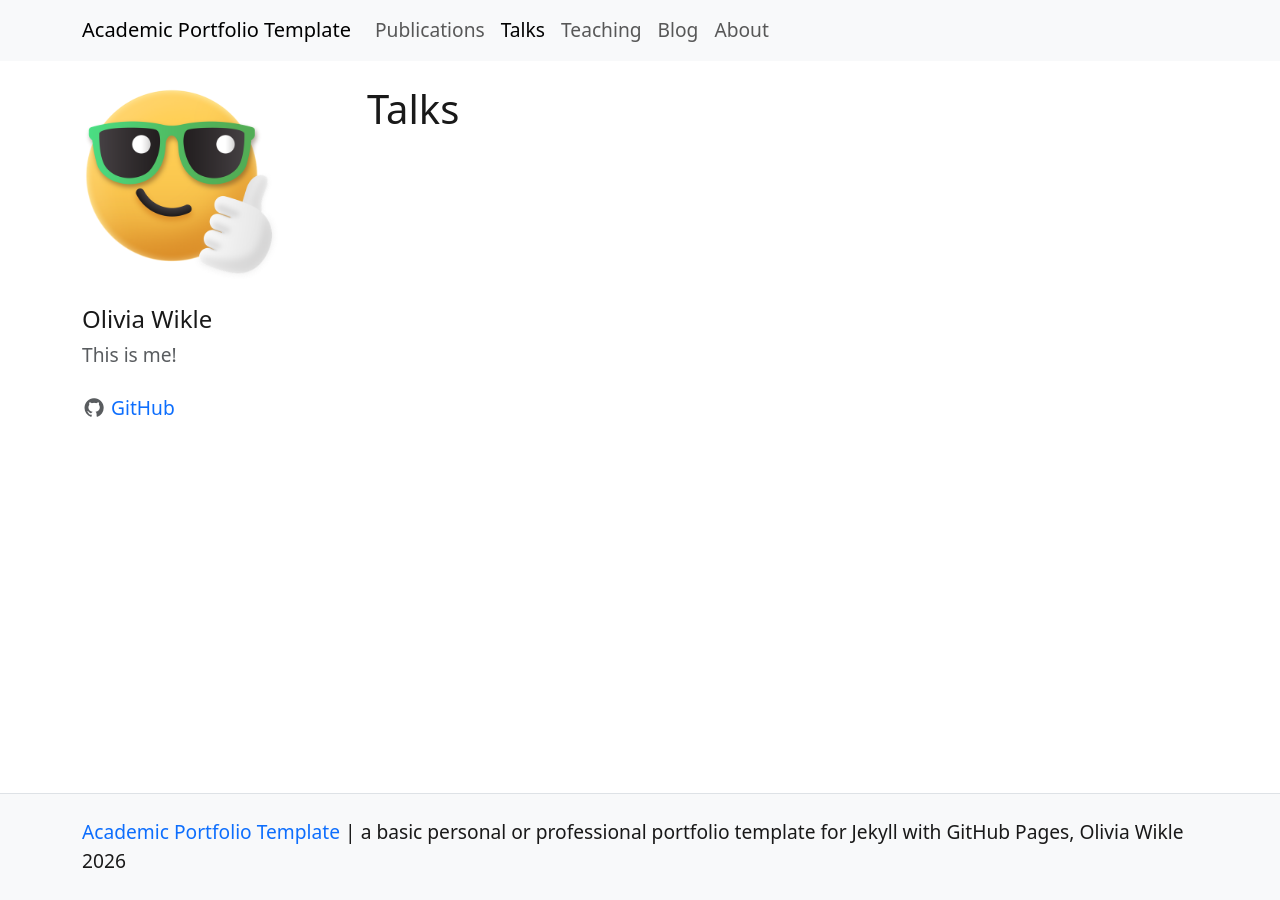
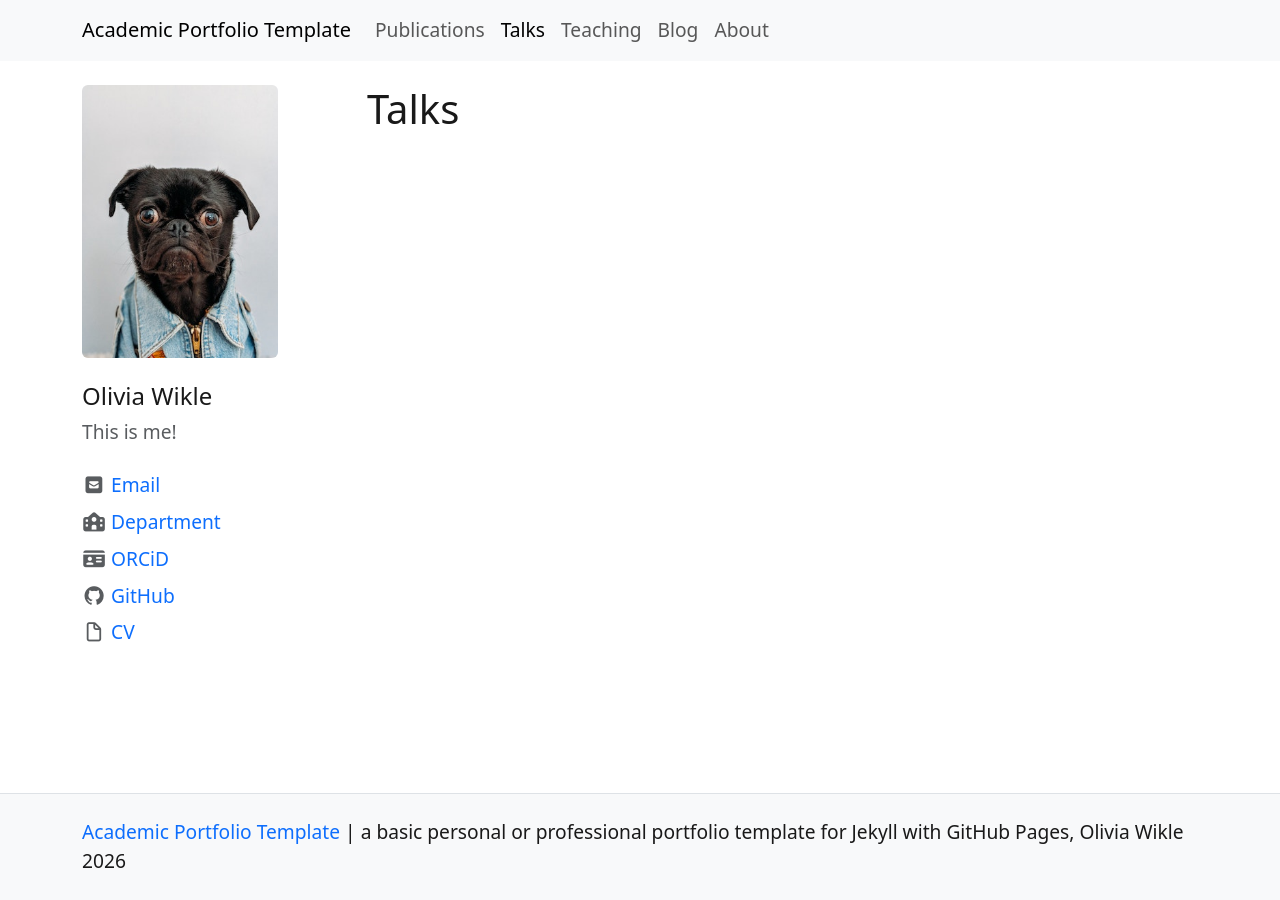
Before and after one commit to owikle/portfolio-test, a Jekyll site: the page built from pages/talks.md, in a window 1280 px wide. Built offline with Jekyll 4.4.1, drawn with Linux system fonts in a browser that asks for light colours; nearby versions of some CDN libraries.

Commit message:
update urls

```diff
--- a/_config.yml
+++ b/_config.yml
@@ -15,12 +15,12 @@ year: 2026
 author: Olivia Wikle
 bio: This is me!
 # personal urls
-image: /assets/img/emoji-cool.png
-email:
+image: /assets/img/dog.jpg
+email: omwikle@iastate.edu
 github: https://github.com/owikle
-department:
-orcid:
-cv:
+department: https://www.lib.iastate.edu/
+orcid: https://orcid.org/0000-0001-8122-416
+cv: /assets/demo-cv.pdf
 #organization-name:
 # add search box to navbar, true/false
 search: false
```
